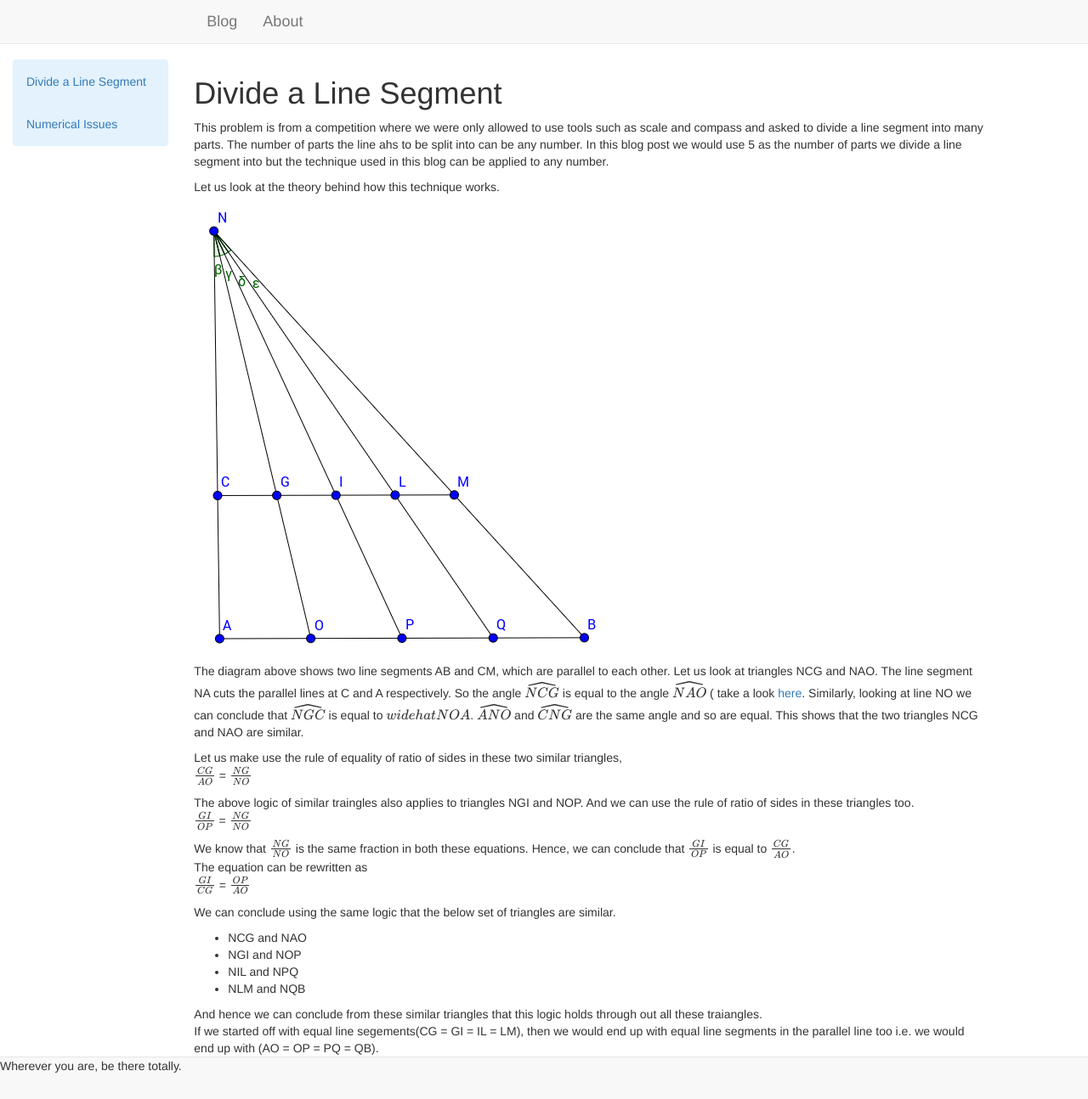
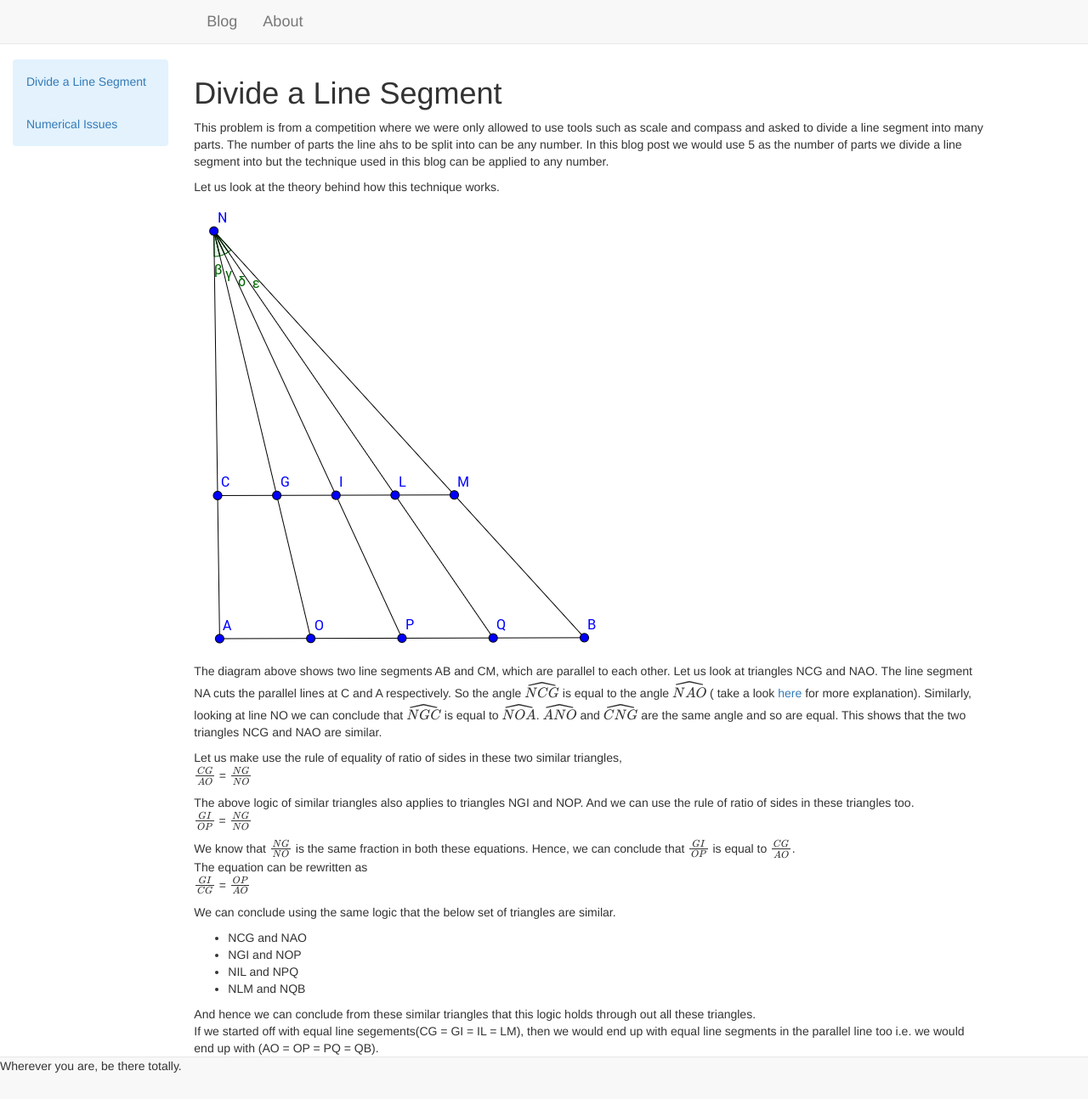
Before and after one commit to surajshetiya/surajshetiya.github.io, a Jekyll site: the page built from _posts/2017-02-16-Divide-Line-Segment.md, in a window 1280 px wide and 1294 px high. Shown: the whole window at 85% size. Built offline with Jekyll 4.4.1, drawn with Linux system fonts in a browser that asks for light colours; formulas are drawn with MathJax 3.

Commit message:
Fix a few mistakes

```diff
--- a/_posts/2017-02-16-Divide-Line-Segment.md
+++ b/_posts/2017-02-16-Divide-Line-Segment.md
@@ -9,12 +9,12 @@
 
 ![Theory]({{site.baseurl}}/images/div_line_seg_theory.png "Theory")
 
-The diagram above shows two line segments AB and CM, which are parallel to each other. Let us look at triangles NCG and NAO. The line segment NA cuts the parallel lines at C and A respectively. So the angle $$\widehat{NCG}$$ is equal to the angle $$\widehat{NAO}$$ ( take a look [here](https://en.wikipedia.org/wiki/Parallel_(geometry) for more explanationa). Similarly, looking at line NO we can conclude that $$\widehat{NGC}$$ is equal to $$widehat{NOA}$$. $$\widehat{ANO}$$ and $$\widehat{CNG}$$ are the same angle and so are equal. This shows that the two triangles NCG and NAO are similar.
+The diagram above shows two line segments AB and CM, which are parallel to each other. Let us look at triangles NCG and NAO. The line segment NA cuts the parallel lines at C and A respectively. So the angle $$\widehat{NCG}$$ is equal to the angle $$\widehat{NAO}$$ ( take a look [here](https://en.wikipedia.org/wiki/Parallel_(geometry)) for more explanation). Similarly, looking at line NO we can conclude that $$\widehat{NGC}$$ is equal to $$\widehat{NOA}$$. $$\widehat{ANO}$$ and $$\widehat{CNG}$$ are the same angle and so are equal. This shows that the two triangles NCG and NAO are similar.
 
 Let us make use the rule of equality of ratio of sides in these two similar triangles,
 $$\frac{CG}{AO}$$ = $$\frac{NG}{NO}$$
 
-The above logic of similar traingles also applies to triangles NGI and NOP. And we can use the rule of ratio of sides in these triangles too.
+The above logic of similar triangles also applies to triangles NGI and NOP. And we can use the rule of ratio of sides in these triangles too.
 $$\frac{GI}{OP}$$ = $$\frac{NG}{NO}$$
 
 We know that $$\frac{NG}{NO}$$ is the same fraction in both these equations. Hence, we can conclude that $$\frac{GI}{OP}$$ is equal to $$\frac{CG}{AO}$$.
@@ -28,5 +28,5 @@
 * NIL and NPQ
 * NLM and NQB
 
-And hence we can conclude from these similar triangles that this logic holds through out all these traiangles.
+And hence we can conclude from these similar triangles that this logic holds through out all these triangles.
 If we started off with equal line segements(CG = GI = IL = LM), then we would end up with equal line segments in the parallel line too i.e. we would end up with (AO = OP = PQ = QB).
```
